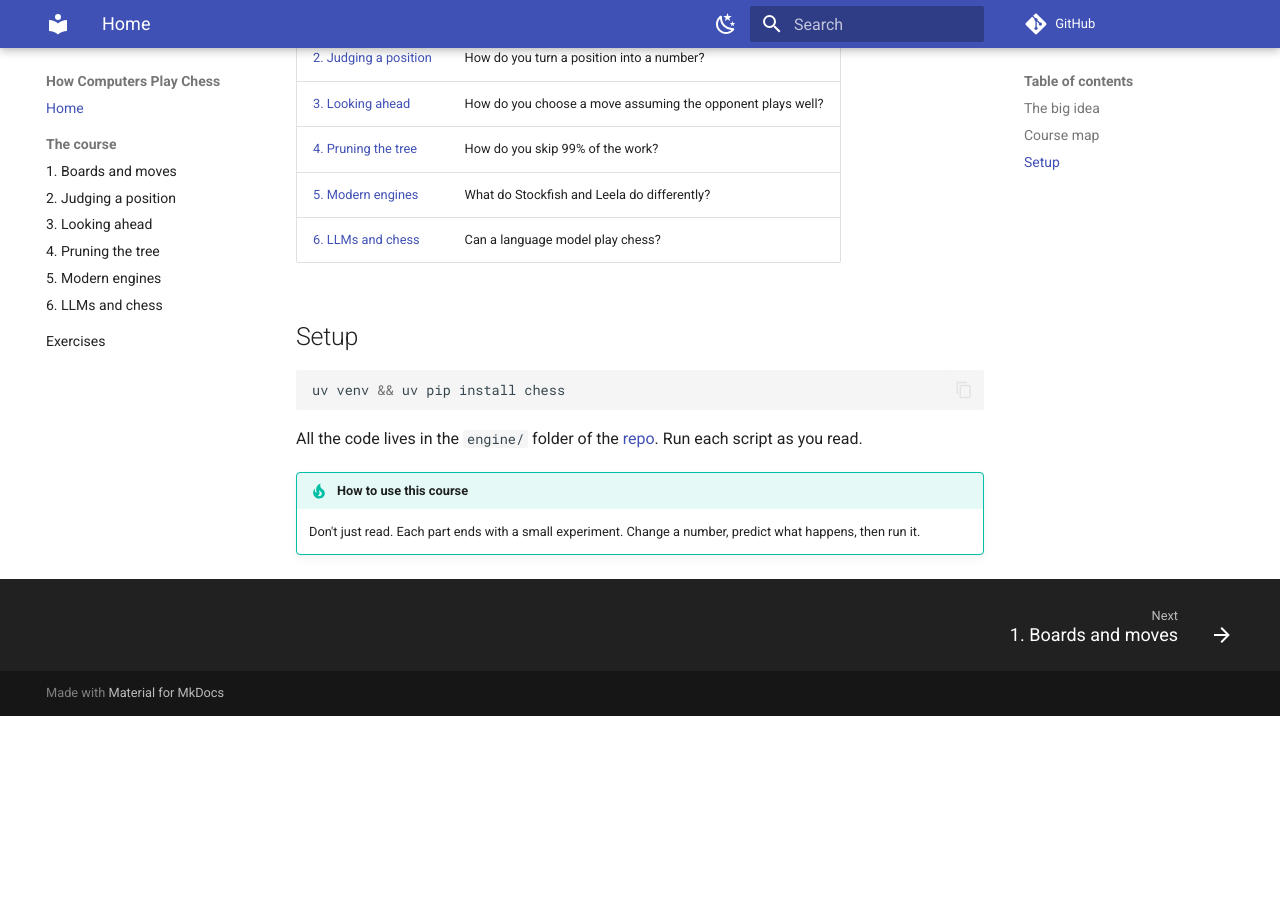
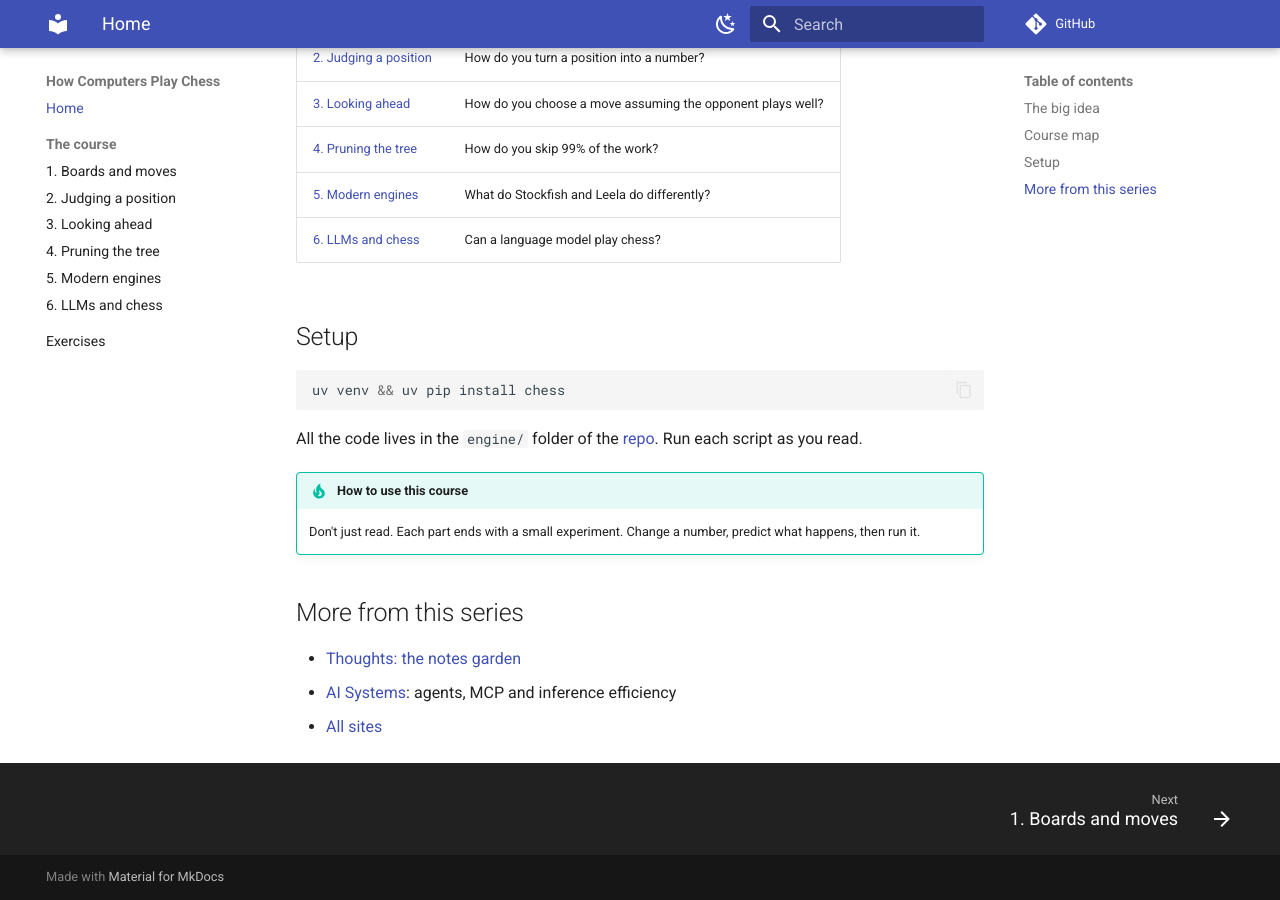
Before and after one commit to sankarsh98/chess-brains, an MkDocs documentation site: the page built from docs/index.md, in a window 1280 px wide and 900 px high, scrolled down 611 px. Built offline with MkDocs 1.6.1 and Material for MkDocs 9.7.7, drawn with Linux system fonts in a browser that asks for light colours; comment, search, counter and statistics services are not loaded; before the commit the page ends 1327 px from its top, so only the background shows below that.

Commit message:
Link sibling sites from the home page
Co-Authored-By: Claude Sonnet 5.5 <noreply@anthropic.com>

```diff
--- a/docs/index.md
+++ b/docs/index.md
@@ -32,3 +32,9 @@ All the code lives in the `engine/` folder of the [repo](https://github.com/sank
 
 !!! tip "How to use this course"
     Don't just read. Each part ends with a small experiment. Change a number, predict what happens, then run it.
+
+## More from this series
+
+- [Thoughts: the notes garden](https://sankarsh98.github.io/garden/)
+- [AI Systems](https://sankarsh98.github.io/ai-systems/): agents, MCP and inference efficiency
+- [All sites](https://sankarsh98.github.io/)
```
